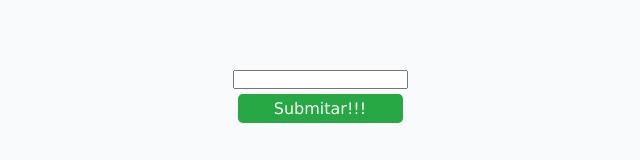
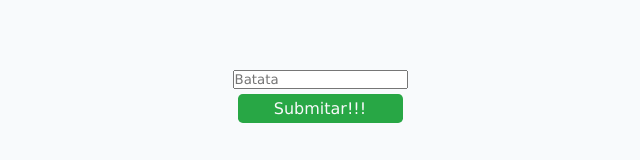
Before and after one commit to Modane02/nexatom-components, a Next.js app: page / in a window 1280 px wide. Shown: the part 302-462 px from the top of the page, without its empty margins (320-960 px from the left). Built offline with nearby package versions, Linux system fonts and the light colour scheme.

Commit message:
Testes em input com adições de customisáveis, TOFIX;

```diff
--- a/src/components/cores/InputField/index.js
+++ b/src/components/cores/InputField/index.js
@@ -1,17 +1,24 @@
-import React, { useEffect, useRef, useState } from 'react';
+import React, { useRef } from 'react';
+import styles from './InputField.styles.module.scss';
 
-export default function InputField({name, dadValue,...rest}) {
+export default function InputField({name, type, value, placeholder, onChange, required, disabled, ...rest}) {
 
     const inputRef = useRef(null);
-    const [value, setValue] = useState();
 
-    const handleValue = (event) => {setValue(event.target.value)}
-
-    useEffect(() => {
-        dadValue(value);
-    }, [value])
+    const handleValue = (event) => {onChange(event.target.value);}
 
     return (
-        <input type="text" ref={inputRef} onChange={handleValue}/>
+        <input
+            type={type}
+            name={name}
+            ref={inputRef}
+            placeholder={placeholder}
+            value={value}
+            onChange={handleValue}
+            required={required}
+            aria-disabled={disabled}
+            disabled={disabled}
+            {...rest}
+        />
      );
 }
--- /dev/null
+++ b/src/components/elements/NameInput/index.js
@@ -0,0 +1,14 @@
+import React, { useEffect } from 'react';
+import InputField from '../../cores/InputField';
+
+export default function NameInput({setDad}) {
+    var variable = undefined;
+    const functionF = (value)=>{variable=value; console.log(value); console.log(variable);};
+    useEffect(()=>{
+        console.log(variable);
+        setDad(variable + "Hehe");
+    },[variable])
+    return (
+        <InputField value={variable} placeholder="Batata" onChange={functionF}/>
+     );
+}
--- a/src/pages/index.js
+++ b/src/pages/index.js
@@ -8,6 +8,7 @@ import Text from "../components/cores/Text";
 import Title from "../components/cores/Title";
 import ButtonLink from "../components/elements/ButtonLink";
 import CallToActionText from "../components/elements/CallToActionText";
+import NameInput from "../components/elements/NameInput";
 import LogoNavBar from "../components/patterns/LogoNavBar";
 import SideCTACard from "../components/patterns/SideCTACard";
 import SimpleCard from "../components/patterns/SimpleCard";
@@ -15,6 +16,8 @@ import SimpleCard from "../components/patterns/SimpleCard";
 export default function Home() {
 
   const [val, setVal] = useState(null);
+  var valorTeste = null;
+  const fun = (value) => {valorTeste = value;}
   const refForm = useRef(null);
   const handleSubmitButton = () => {refForm.current.dispatchEvent(new Event("submit",{cancelable: true, bubbles: true}));}
   const handleSubmitForm = (event)=>{event.preventDefault();alert("AEEEE"); console.log("Submitou!");console.log(val);}
@@ -48,8 +51,8 @@ export default function Home() {
       </SideCTACard>
       */}
       {/*<LogoNavBar backgroundColor="red" logoSrc="/mais-pet-logo-png.png" whatsapp="18996080815" telefone="1832734074" textColor="light"/>*/}
-      <form ref={refForm} id="testForm" onSubmit={handleSubmitForm}>
-        <InputField name="test" dadValue={setVal}></InputField>
+      <form ref={refForm} id="testForm" onSubmit={(event)=>{alert(valorTeste);console.log(val);event.preventDefault;}}>
+        <NameInput setDad={setVal}/>
 
         <ButtonLink
           type="submit"
@@ -60,6 +63,14 @@ export default function Home() {
           Submitar!!!
         </ButtonLink>
       </form>
+      {/**
+       * Orientação Formulário:
+       * 3 classes
+       * Formulário com botão onde pega as classes input e reside o useState
+       * Input com rest onde vai ter regra de negócio, placeholder e fazer as budega de mostrar
+       * Input com os estilos, onde terá toda a regra de modificação
+       * Modificar origem da pasta de `InputField`, colocando como molecule, não atom.
+       */}
     </div>
   )
 }
```
